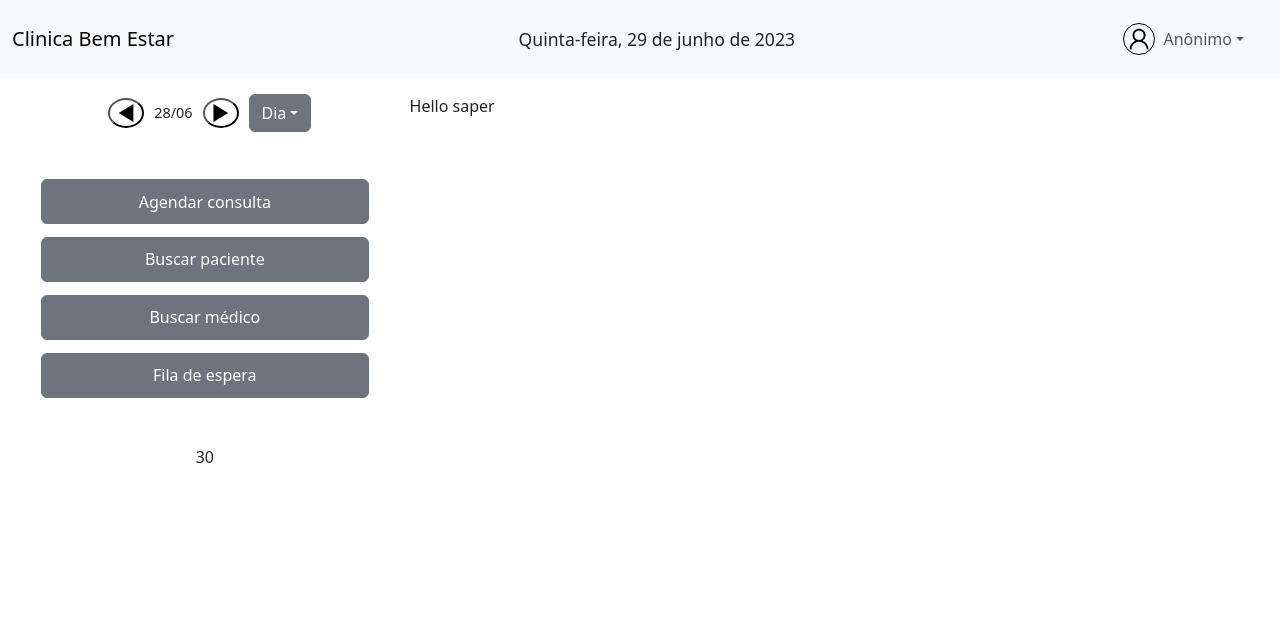
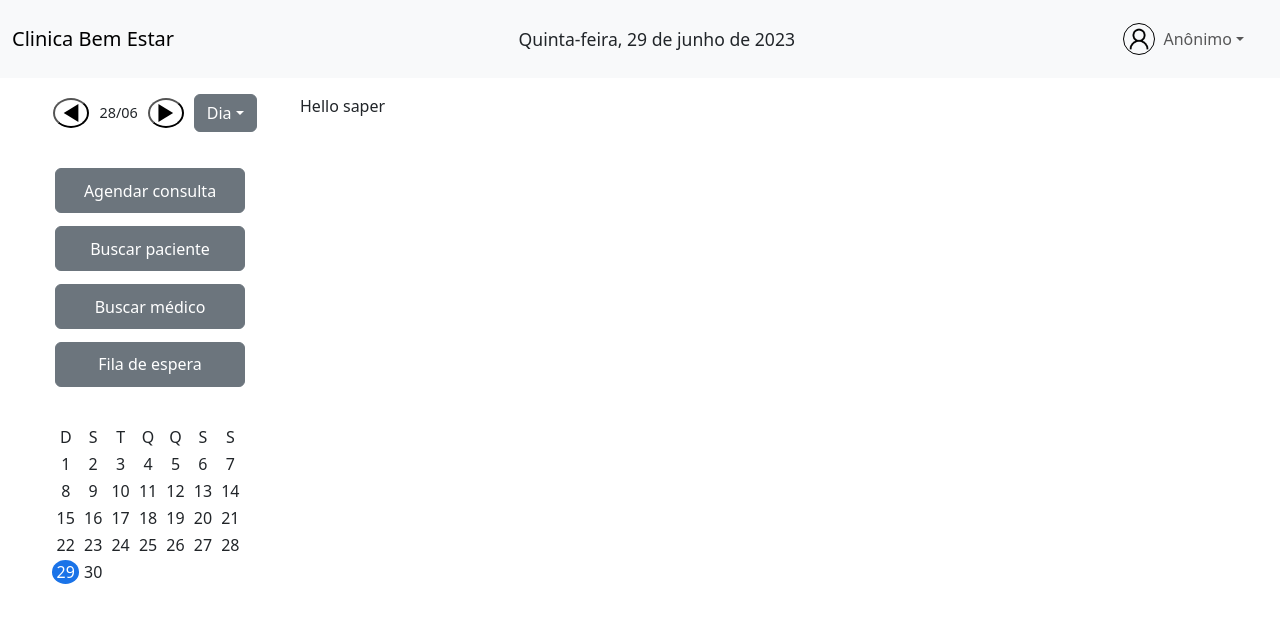
Before and after one commit to saulotj/projetoFinalSaper, a React (Create React App) app in the folder frontend/: page / in a window 1280 px wide. Shown: the top 622 px of the page. Built offline with nearby package versions, Linux system fonts and the light colour scheme.

Commit message:
Implementei o componente que renderiza um calendario na sidebar

```diff
--- a/frontend/src/components/Sidebar/style.module.scss
+++ b/frontend/src/components/Sidebar/style.module.scss
@@ -1,5 +1,6 @@
 .sidebar {
     width: 32%;
+    max-width: 300px;
     display: flex;
     flex-direction: column;
     align-items: center;
--- a/frontend/src/components/SidebarCalendar/index.tsx
+++ b/frontend/src/components/SidebarCalendar/index.tsx
@@ -1,25 +1,37 @@
 import style from './style.module.scss';
 import { SidebarCalendarHelper } from '../../Helper/SideCalendarHelper';
+import { SidebarCalendarDay } from '../SidebarCalendarDay';
 import { useEffect, useState } from 'react';
 
 export const SidebarCalendar = () => {
     const [mainDate, setMainDate] = useState(new Date());
+    const [date, setDate] = useState(SidebarCalendarHelper.updateDate(mainDate));
 
-    const [date, setDate] = useState(SidebarCalendarHelper.updateDate(mainDate));
+    const SideCalendar = () => {
+        const Component = [];
+        const daysLetters = ['D','S','T','Q','Q','S','S'];
+
+        daysLetters.forEach((el, index) => {
+            Component.push(<SidebarCalendarDay num={el} key ={el+index}/>);
+        })
+
+        for (let i = 1; i <= date.numDaysInMonth; i++) {
+            if (i == date.day) {
+                Component.push( <SidebarCalendarDay isActive={true} num={i} key ={i}/> );
+                continue;
+            }
+            Component.push( <SidebarCalendarDay isActive={false} num={i} key ={i}/> );
+        }
+        return <div className={style.sideCalendar}>{Component}</div>;
+    }
 
     useEffect(() => {
         setDate(SidebarCalendarHelper.updateDate(mainDate));
     }, [mainDate]);
 
-
-
-    const [days, setDays] =
-        useState(SidebarCalendarHelper.daysInMonth(date.month, date.year));
-
-
     return (
         <div>
-            {date.numDaysInMonth}
+            <SideCalendar/>
         </div>
     )
 }
--- a/frontend/src/components/SidebarCalendar/style.module.scss
+++ b/frontend/src/components/SidebarCalendar/style.module.scss
@@ -0,0 +1,8 @@
+.sideCalendar {
+    padding: 2px;
+    margin: 0 20px;
+    width: 200px;
+    display: flex;
+    flex-wrap: wrap;
+    justify-content: start;
+}
--- /dev/null
+++ b/frontend/src/components/SidebarCalendarDay/index.tsx
@@ -0,0 +1,9 @@
+import style from './style.module.scss';
+export const SidebarCalendarDay = (props:any) => {
+    return (
+        <div className={`
+        ${style.sidebarCalendarDay}
+        ${props.isActive?style.active:''}
+        `}>{props.num}</div>
+    )
+}
--- /dev/null
+++ b/frontend/src/components/SidebarCalendarDay/style.module.scss
@@ -0,0 +1,19 @@
+.sidebarCalendarDay {
+    box-sizing: border-box;
+    -moz-box-sizing: border-box;
+    -webkit-box-sizing: border-box;
+    width: 14%;
+    margin-bottom: 3px;
+    height: 20%;
+    text-align: center;
+    &:hover {
+        box-shadow:0px 0px 0px 1px gray inset;
+        cursor: pointer;
+    }
+}
+
+.active {
+    border-radius: 100%;
+    background-color: #1A73E8;
+    color: white;
+}
--- a/frontend/src/components/SidebarOptions/style.module.scss
+++ b/frontend/src/components/SidebarOptions/style.module.scss
@@ -1,5 +1,6 @@
 .sidebarOptions {
     width: 100%;
+    max-width: 250px;
     padding: max(10%, 10px) max(10%, 10px);
     display: flex;
     flex-direction: column;
```
